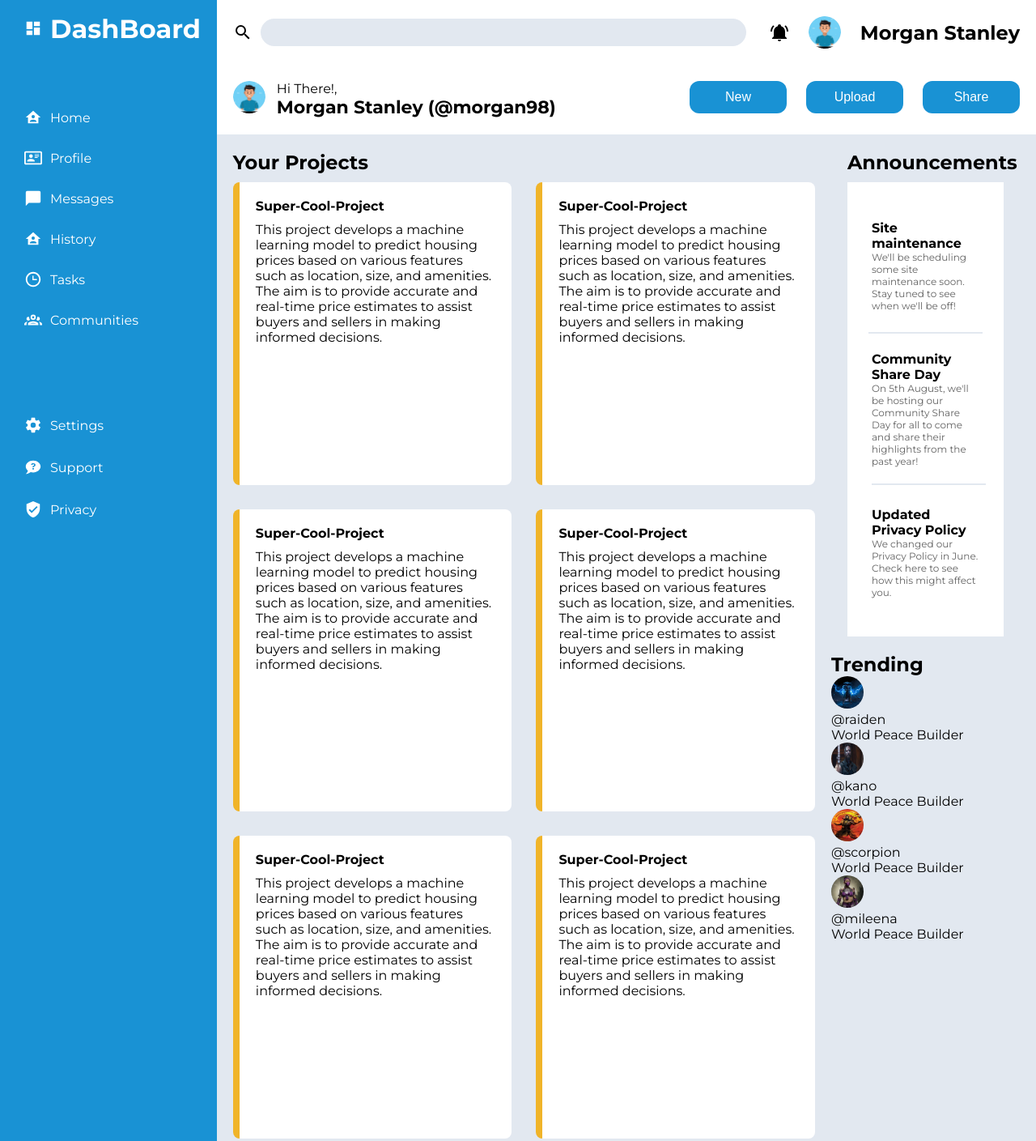
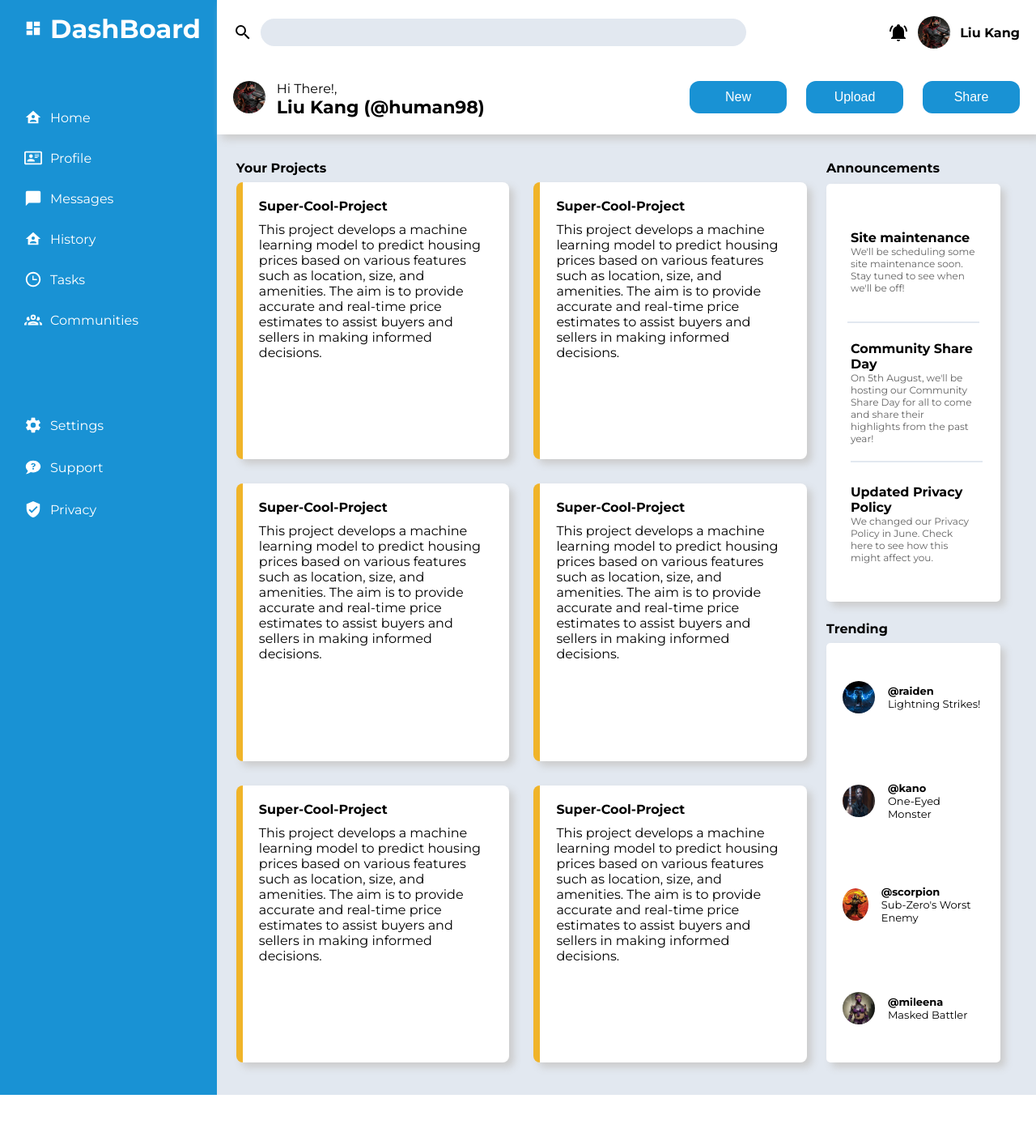
Before and after one commit to kaliglass/AdminDashboard, a plain HTML site: page index.html in a window 1280 px wide. Shown: the top 1409 px of the page at 81% size. After the commit the page ends 1352 px from the top, so only its background shows below. Drawn offline with Linux system fonts and the light colour scheme.

Commit message:
Added the final touches and wrapped up the project.

```diff
--- a/index.html
+++ b/index.html
@@ -62,16 +62,16 @@
 
         <div class="notification">
             <img src="images/bell-ring.svg" alt="bell">
-            <img src="images/joker1.jpg" alt="man" class="pp">
-            <h2>Morgan Stanley</h2>
+            <img src="images/liukang.webp" alt="man" class="pp">
+            <h4>Liu Kang</h4>
         </div>
         </div>
         <div class="container2">
         <div class="name">
-            <img src="images/joker1.jpg" alt="man" class="pp">
+            <img src="images/liukang.webp" alt="man" class="pp">
             <div class="thano">
                 <p>Hi There!,</p>
-                <p style="font-weight: 700;font-size: 22px;">Morgan Stanley (@morgan98)</p>
+                <p style="font-weight: 700;font-size: 22px;">Liu Kang (@human98)</p>
             </div>
         </div>
         <div class="upload">
@@ -84,7 +84,7 @@
 
     <div class="main">
         <div class="projects">
-            <h2>Your Projects</h2>
+            <h4>Your Projects</h4>
             <div class="maincontain1">
             <div class="card">
                 <h4>Super-Cool-Project</h4>
@@ -114,7 +114,7 @@
         </div>
 
         <div class="announce">
-            <h2>Announcements</h2>
+            <h4>Announcements</h4>
             <div class="maincontain2">
             <div class="site inf">
                 <h4>Site maintenance</h4>
@@ -133,35 +133,37 @@
         </div>
 
         <div class="trend">
-            <h2>Trending</h2>
+            <h4>Trending</h4>
+            <div class="maincontain3">
             <div class="infl">
                 <img src="images/raiden.jpeg" alt="man" class="pp">
                 <div class="thano">
-                    <p>@raiden</p>
-                    <p>World Peace Builder</p>
+                    <p class="at">@raiden</p>
+                    <p style="font-size: 13px;">Lightning Strikes!</p>
                 </div>
             </div>
             <div class="infl">
                 <img src="images/kano.jpg" alt="man" class="pp">
                 <div class="thano">
-                    <p>@kano</p>
-                    <p>World Peace Builder</p>
+                    <p class="at">@kano</p>
+                    <p style="font-size: 13px;">One-Eyed Monster</p>
                 </div>
             </div>
             <div class="infl">
                 <img src="images/scorpion.jpeg" alt="man" class="pp">
                 <div class="thano">
-                    <p>@scorpion</p>
-                    <p>World Peace Builder</p>
+                    <p class="at">@scorpion</p>
+                    <p style="font-size: 13px;">Sub-Zero's Worst Enemy</p>
                 </div>
             </div>
             <div class="infl">
                 <img src="images/mileena.jpeg" alt="man" class="pp">
                 <div class="thano">
-                    <p>@mileena</p>
-                    <p>World Peace Builder</p>
+                    <p class="at">@mileena</p>
+                    <p style="font-size: 13px;">Masked Battler</p>
                 </div>
             </div>
+        </div>
         </div>
     </div>
 </body>
--- a/styles.css
+++ b/styles.css
@@ -1,7 +1,9 @@
 
 @import url('https://fonts.googleapis.com/css2?family=Montserrat:ital,wght@0,100..900;1,100..900&family=Roboto:ital,wght@0,100;0,300;0,400;0,500;0,700;0,900;1,100;1,300;1,400;1,500;1,700;1,900&display=swap');
 
-
+:root{
+    --box-shadow-grey: #cccccc;
+}
 
 .montserrat {
   font-family: "Montserrat", sans-serif;
@@ -58,7 +60,11 @@ body{
 .header{
     padding: 20px;
     grid-column: 2;
+    box-shadow: 6px 6px 10px 0 var(--box-shadow-grey);
+    z-index: 100;
 }
+
+
 
 .main{
     background-color: #e2e8f0;
@@ -66,16 +72,16 @@ body{
     display: grid;
     grid-template-columns: 3fr 1fr;
     grid-template-rows: 1fr 1fr;
+    padding: 32px 24px 40px;
+    gap:24px;
 }
 
 .projects{
     grid-column: 1;
     grid-row: 1/-1;
-    padding: 20px;
-    padding-bottom: 40px;
     display: flex;
     flex-direction: column;
-    gap: 10px;
+    gap: 8px;
 }
 
 .maincontain1{
@@ -91,7 +97,9 @@ body{
     padding: 20px;
     border-left: 8px solid #f0b429;
     border-radius: 8px;
+    box-shadow: 6px 6px 10px 0 var(--box-shadow-grey);
 }
+
 
 .card p{
     margin-top: 10px;
@@ -100,7 +108,6 @@ body{
 .announce{
     display: flex;
     flex-direction: column;
-    padding: 20px;
     gap: 10px;
 }
 
@@ -112,6 +119,8 @@ body{
     margin-right: 20px;
     padding: 20px 10px;
     gap: 10px;
+    border-radius: 5px;
+    box-shadow: 6px 6px 10px 0 var(--box-shadow-grey);
 }
 
 .maincontain2 p{
@@ -168,7 +177,7 @@ input{
 
 .notification{
     display: flex;
-    gap: 24px;
+    gap: 12px;
     margin-left: auto;
     align-items: center;
 }
@@ -210,3 +219,32 @@ input{
     width: 40px;
     height: 40px;
 }
+
+.trend{
+    display: flex;
+    flex-direction: column;
+    gap: 8px;
+}
+.maincontain3{
+    background-color: white;
+    display: grid;
+    grid-template-rows: repeat(4,1fr);
+    margin-right: 20px;
+    padding:8px 20px;
+    gap: 10px;
+    flex: 1;
+    border-radius: 5px;
+    box-shadow: 6px 6px 10px 0 var(--box-shadow-grey);
+}
+
+
+.infl{
+    display: flex;
+    gap: 16px;
+    align-items: center;
+}
+
+.at{
+    font-weight: bold;
+    font-size: 13px;
+}
```
Also changed, not shown: images/liukang.webp (added).
